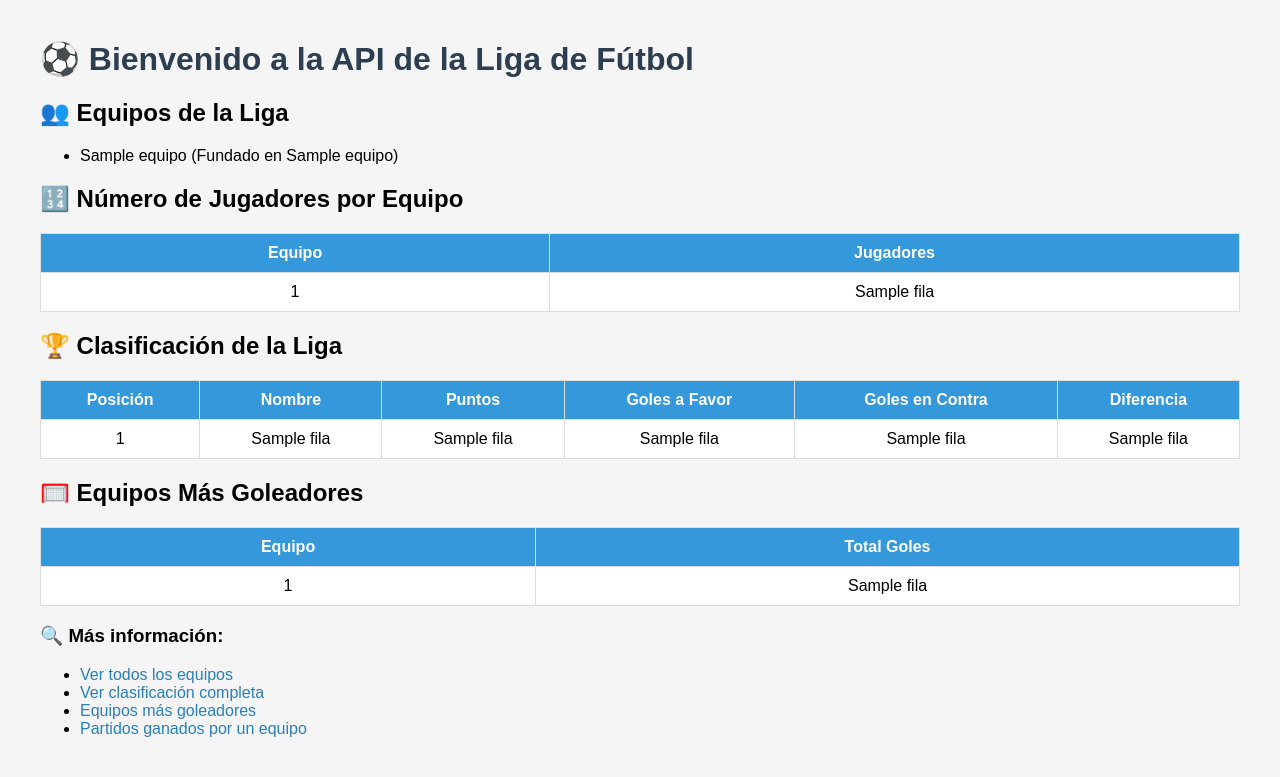
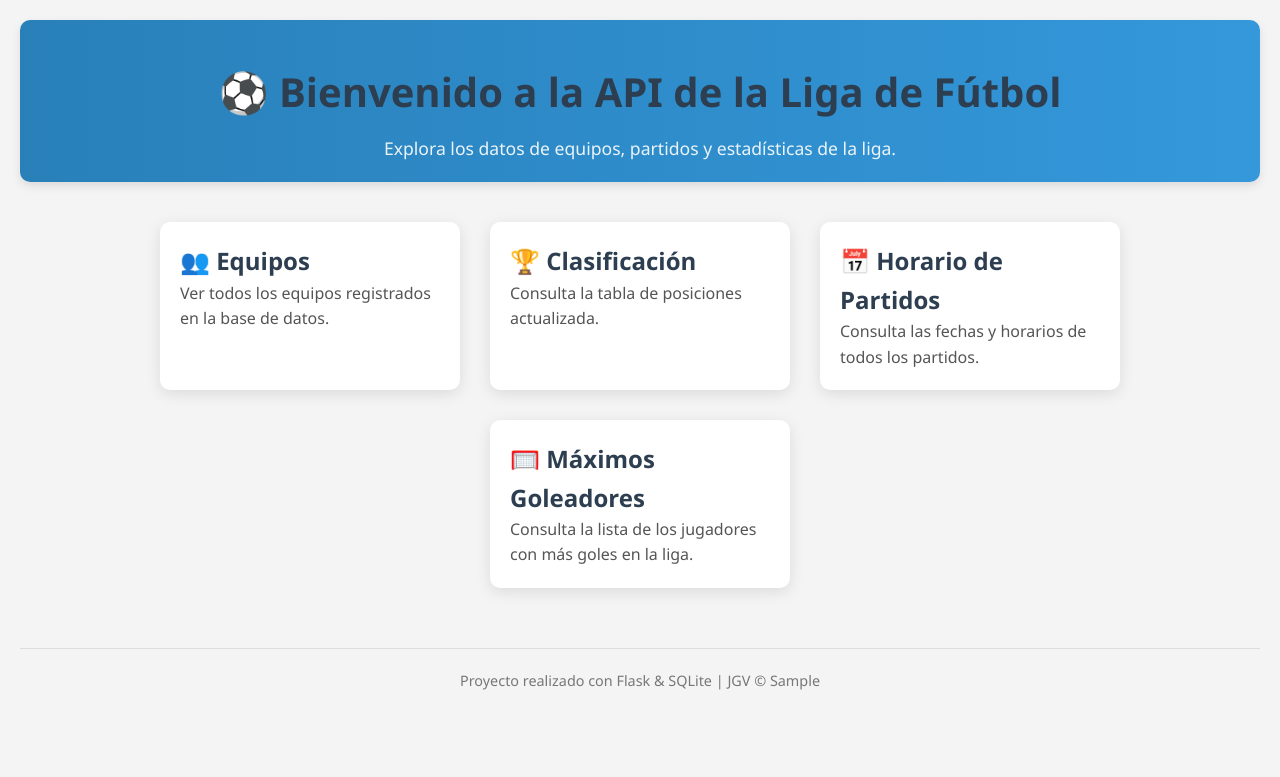
Before and after one commit to jaimegp03/FootballAPI, a Flask app: template src/templates/index.html in a window 1280 px wide. Shown: the top 777 px of the page. Run offline with Flask 3, Linux system fonts and the light colour scheme; the template is opened without the code that fills it: most values are stand-ins (such as "Sample title", 1, 10 or a date in 2020).

Commit message:
Actualizacion 5

```diff
--- a/src/main.py
+++ b/src/main.py
@@ -64,10 +64,17 @@ def indice_contenido():
 
 @application.route("/equipos")
 def obtener_equipos():
+    print("Consultando equipos...")
     equipos = conexion.execute_query("SELECT * FROM equipos")
-    return equipos
+    print("Resultados de la consulta:", equipos)
 
+    if equipos is None:
+        equipos = []
 
+    return render_template(
+        "equipos.html",
+        equipos=equipos
+    )
 
 @application.route("/equipos/<id>")
 def obtener_equipo(id):
@@ -78,27 +85,49 @@ def obtener_equipo(id):
 
 
 
-@application.route("/partidosGanadosEquipo/<equipo>")
-def consulta_partidos_ganados(equipo):
-    resultado = conexion.execute_query("""
-        SELECT COUNT(DISTINCT id)
-        FROM partidos
-        WHERE (equipo1 = ? AND golesEquipo1 > golesEquipo2)
-           OR (equipo2 = ? AND golesEquipo2 > golesEquipo1);
-    """, [equipo, equipo])
-    return jsonify({
-        "equipo": equipo,
-        "partidos_ganados": resultado[0][0] if resultado and len(resultado) > 0 else 0
-    })
+@application.route("/horario")
+def obtener_horario_partidos():
+    # Obtener todos los partidos ordenados por fecha
+    partidos = conexion.execute_query("""
+        SELECT p.id, e1.nombre AS equipo1, e2.nombre AS equipo2,
+               p.fecha, p.golesEquipo1, p.golesEquipo2
+        FROM partidos p
+        JOIN equipos e1 ON p.equipo1 = e1.id
+        JOIN equipos e2 ON p.equipo2 = e2.id
+        ORDER BY p.fecha ASC;
+    """)
+
+    if partidos is None:
+        partidos = []
+
+    return render_template("horario.html", partidos=partidos)
 
 
 
 @application.route("/clasificacion")
 def obtener_clasificacion():
+    # Obtener clasificación desde la base de datos
+    print("Ejecutando consulta de clasificación...")
     clasificacion = conexion.execute_query(consulta_clasificaciones)
-    return clasificacion
+    print("Datos obtenidos:", clasificacion)
 
-@application.route("/equiposmasgoleadores")
-def obtener_goleadores():
-    goleadores = conexion.execute_query(consulta_equipos_mas_goleadores)
-    return goleadores
+    if clasificacion is None:
+        clasificacion = []
+
+    return render_template("clasificacion.html", clasificacion=clasificacion)
+
+@application.route("/maximos-goleadores")
+def obtener_maximos_goleadores():
+    # Consulta para obtener los máximos goleadores
+    consulta = """
+        SELECT nombre, equipo, goles
+        FROM jugadores
+        ORDER BY goles DESC
+        LIMIT 20;
+    """
+    jugadores_goleadores = conexion.execute_query(consulta)
+
+    if jugadores_goleadores is None:
+        jugadores_goleadores = []
+
+    return render_template("goleadores.html", jugadores=jugadores_goleadores)
--- a/src/respuesta.json
+++ b/src/respuesta.json
@@ -1,10 +1,10 @@
 {
     "mensaje": "Bienvenido a la API de la Liga de F\u00fatbol",
     "rutas_disponibles": {
-      "/clasificacion": "Clasificaci\u00f3n de la liga",
+      "/clasificacion": "Clasificación de la liga",
       "/equipos": "Devuelve todos los equipos",
       "/equipos/<id>": "Devuelve los datos de un equipo espec\u00edfico",
-      "/equiposmasgoleadores": "Equipos m\u00e1s goleadores de la liga",
+      "/equiposmasgoleadores": "Equipos menos goleadores de la liga",
       "/partidosGanadosEquipo/<equipo>": "Cantidad de partidos ganados por un equipo"
     }
   }
--- a/src/static/style.css
+++ b/src/static/style.css
@@ -1,33 +1,222 @@
-/* static/style.css */
-body {
-    font-family: Arial, sans-serif;
-    margin: 40px;
-    background-color: #f5f5f5;
+/* Fuentes y reset básico */
+* {
+    box-sizing: border-box;
+    margin: 0;
+    padding: 0;
 }
 
-h1 {
+body {
+    font-family: 'Segoe UI', Tahoma, Geneva, Verdana, sans-serif;
+    background-color: #f4f4f4;
+    color: #333;
+    line-height: 1.6;
+    padding: 20px;
+}
+
+a {
+    text-decoration: none;
+    color: #2980b9;
+}
+
+h1, h2, h3 {
     color: #2c3e50;
 }
 
+header {
+    text-align: center;
+    padding: 40px 20px 20px;
+    background: linear-gradient(to right, #2980b9, #3498db);
+    color: white;
+    border-radius: 10px;
+    margin-bottom: 40px;
+    box-shadow: 0 4px 10px rgba(0, 0, 0, 0.1);
+}
+
+header h1 {
+    font-size: 2.5rem;
+    margin-bottom: 10px;
+}
+
+header p {
+    font-size: 1.1rem;
+    opacity: 0.9;
+}
+
+footer {
+    margin-top: 60px;
+    text-align: center;
+    font-size: 0.9rem;
+    color: #777;
+    border-top: 1px solid #ddd;
+    padding-top: 20px;
+}
+
+/* Landing Page - Index */
+.landing .tarjetas {
+    display: flex;
+    flex-wrap: wrap;
+    gap: 30px;
+    justify-content: center;
+}
+
+.tarjeta {
+    background-color: #ffffff;
+    border-radius: 10px;
+    box-shadow: 0 4px 15px rgba(0,0,0,0.1);
+    width: 300px;
+    padding: 20px;
+    text-decoration: none;
+    color: #333;
+    transition: transform 0.2s ease;
+}
+
+.tarjeta:hover {
+    transform: translateY(-5px);
+    background-color: #f9f9f9;
+}
+
+.tarjeta h2 {
+    color: #2c3e50;
+    font-size: 1.5rem;
+}
+
+.tarjeta p {
+    font-size: 1rem;
+    color: #555;
+}
+
+/* Tablas generales */
 table {
     width: 100%;
     border-collapse: collapse;
     margin-top: 20px;
     background-color: white;
+    box-shadow: 0 2px 8px rgba(0,0,0,0.1);
+    border-radius: 8px;
+    overflow: hidden;
 }
 
 th, td {
-    padding: 10px;
+    padding: 12px 15px;
     text-align: center;
-    border: 1px solid #ddd;
+    border-bottom: 1px solid #ddd;
 }
 
-th {
+thead th {
     background-color: #3498db;
     color: white;
+    font-weight: bold;
 }
 
-a {
-    color: #2980b9;
-    text-decoration: none;
+tr:nth-child(even) {
+    background-color: #ecf0f1;
 }
+
+tr:hover {
+    background-color: #f9f9f9;
+}
+
+/* Tarjetas genéricas */
+.tarjetas {
+    display: flex;
+    flex-wrap: wrap;
+    gap: 20px;
+    margin-top: 20px;
+}
+
+.tarjeta-equipo {
+    background-color: #ffffff;
+    border: 1px solid #ddd;
+    border-radius: 8px;
+    padding: 20px;
+    width: calc(33% - 15px); /* 3 por fila */
+    box-shadow: 0 2px 5px rgba(0,0,0,0.1);
+    transition: transform 0.2s ease;
+}
+
+.tarjeta-equipo:hover {
+    transform: scale(1.02);
+}
+
+.tarjeta-equipo h3 {
+    color: #2c3e50;
+}
+
+/* Formatos comunes */
+ul {
+    list-style: none;
+    padding-left: 0;
+}
+
+ul li {
+    padding: 5px 0;
+}
+
+nav {
+    margin-top: 20px;
+}
+
+nav ul {
+    display: flex;
+    flex-wrap: wrap;
+    gap: 10px;
+}
+
+nav li {
+    list-style: none;
+}
+
+nav a {
+    background-color: #3498db;
+    color: white;
+    padding: 10px 15px;
+    border-radius: 5px;
+    font-size: 0.9rem;
+    transition: background-color 0.3s;
+}
+
+nav a:hover {
+    background-color: #2980b9;
+}
+
+/* Responsive */
+@media (max-width: 768px) {
+    .tarjetas {
+        flex-direction: column;
+        align-items: center;
+    }
+
+    .tarjeta-equipo {
+        width: 100%;
+    }
+}
+
+td.fecha {
+    white-space: nowrap;
+    font-size: 0.9rem;
+    color: #666;
+}
+
+.tabla-goleadores {
+    width: 100%;
+    border-collapse: collapse;
+    margin-top: 20px;
+    background-color: white;
+    box-shadow: 0 2px 8px rgba(0,0,0,0.1);
+}
+
+.tabla-goleadores th, .tabla-goleadores td {
+    padding: 12px 15px;
+    text-align: center;
+    border-bottom: 1px solid #ddd;
+}
+
+.tabla-goleadores thead th {
+    background-color: #e67e22;
+    color: white;
+    font-weight: bold;
+}
+
+.tabla-goleadores tbody tr:hover {
+    background-color: #fefae0;
+}
--- a/src/templates/index.html
+++ b/src/templates/index.html
@@ -1,125 +1,50 @@
+<!-- templates/index.html -->
 <!DOCTYPE html>
 <html lang="es">
 <head>
     <meta charset="UTF-8">
-    <title>Liga de Fútbol</title>
+    <title>Liga de Fútbol - Inicio</title>
     <link rel="stylesheet" href="{{ url_for('static', filename='style.css') }}">
+    <meta name="viewport" content="width=device-width, initial-scale=1.0">
 </head>
 <body>
 
-    <header>
-        <h1>⚽ Bienvenido a la API de la Liga de Fútbol</h1>
-    </header>
+<header>
+    <h1>⚽ Bienvenido a la API de la Liga de Fútbol</h1>
+    <p>Explora los datos de equipos, partidos y estadísticas de la liga.</p>
+</header>
 
-    <main>
-        <!-- Equipos -->
-        <section>
-            <h2>👥 Equipos de la Liga</h2>
-            {% if equipos %}
-                <ul>
-                    {% for equipo in equipos %}
-                        <li>{{ equipo[1] }} (Fundado en {{ equipo[2] }})</li>
-                    {% endfor %}
-                </ul>
-            {% else %}
-                <p>No hay equipos disponibles.</p>
-            {% endif %}
-        </section>
+<main class="landing">
+    <div class="tarjetas">
+        <!-- Tarjeta: Equipos -->
+        <a href="{{ url_for('obtener_equipos') }}" class="tarjeta">
+            <h2>👥 Equipos</h2>
+            <p>Ver todos los equipos registrados en la base de datos.</p>
+        </a>
 
-        <!-- Jugadores por equipo -->
-        <section>
-            <h2>🔢 Número de Jugadores por Equipo</h2>
-            {% if jugadores_por_equipo %}
-                <table border="1">
-                    <thead>
-                        <tr>
-                            <th>Equipo</th>
-                            <th>Jugadores</th>
-                        </tr>
-                    </thead>
-                    <tbody>
-                        {% for fila in jugadores_por_equipo %}
-                            <tr>
-                                <td>{{ fila[0] }}</td>
-                                <td>{{ fila[1] }}</td>
-                            </tr>
-                        {% endfor %}
-                    </tbody>
-                </table>
-            {% else %}
-                <p>No hay datos disponibles.</p>
-            {% endif %}
-        </section>
+        <!-- Tarjeta: Clasificación -->
+        <a href="{{ url_for('obtener_clasificacion') }}" class="tarjeta">
+            <h2>🏆 Clasificación</h2>
+            <p>Consulta la tabla de posiciones actualizada.</p>
+        </a>
 
-        <!-- Clasificación -->
-        <section>
-            <h2>🏆 Clasificación de la Liga</h2>
-            {% if clasificacion %}
-                <table border="1">
-                    <thead>
-                        <tr>
-                            <th>Posición</th>
-                            <th>Nombre</th>
-                            <th>Puntos</th>
-                            <th>Goles a Favor</th>
-                            <th>Goles en Contra</th>
-                            <th>Diferencia</th>
-                        </tr>
-                    </thead>
-                    <tbody>
-                        {% for fila in clasificacion %}
-                            <tr>
-                                <td>{{ fila[0] }}</td>
-                                <td>{{ fila[1] }}</td>
-                                <td>{{ fila[2] }}</td>
-                                <td>{{ fila[3] }}</td>
-                                <td>{{ fila[4] }}</td>
-                                <td>{{ fila[5] }}</td>
-                            </tr>
-                        {% endfor %}
-                    </tbody>
-                </table>
-            {% else %}
-                <p>No hay datos de clasificación disponibles.</p>
-            {% endif %}
-        </section>
+        <!-- Tarjeta: Horario de partidos -->
+        <a href="{{ url_for('obtener_horario_partidos') }}" class="tarjeta">
+            <h2>📅 Horario de Partidos</h2>
+            <p>Consulta las fechas y horarios de todos los partidos.</p>
+        </a>
 
-        <!-- Goleadores -->
-        <section>
-            <h2>🥅 Equipos Más Goleadores</h2>
-            {% if goleadores %}
-                <table border="1">
-                    <thead>
-                        <tr>
-                            <th>Equipo</th>
-                            <th>Total Goles</th>
-                        </tr>
-                    </thead>
-                    <tbody>
-                        {% for fila in goleadores %}
-                            <tr>
-                                <td>{{ fila[0] }}</td>
-                                <td>{{ fila[1] }}</td>
-                            </tr>
-                        {% endfor %}
-                    </tbody>
-                </table>
-            {% else %}
-                <p>No hay datos disponibles.</p>
-            {% endif %}
-        </section>
+        <!-- Tarjeta: Equipos Goleadores -->
+        <a href="{{ url_for('obtener_maximos_goleadores') }}" class="tarjeta">
+            <h2>🥅 Máximos Goleadores</h2>
+            <p>Consulta la lista de los jugadores con más goles en la liga.</p>
+        </a>
+    </div>
+</main>
 
-        <!-- Enlaces a otras páginas -->
-        <nav>
-            <h3>🔍 Más información:</h3>
-            <ul>
-                <li><a href="{{ url_for('obtener_equipos') }}">Ver todos los equipos</a></li>
-                <li><a href="{{ url_for('obtener_clasificacion') }}">Ver clasificación completa</a></li>
-                <li><a href="{{ url_for('obtener_goleadores') }}">Equipos más goleadores</a></li>
-                <li><a href="{{ url_for('consulta_partidos_ganados', equipo=2) }}">Partidos ganados por un equipo</a></li>
-            </ul>
-        </nav>
-    </main>
+<footer>
+    <p>Proyecto realizado con Flask & SQLite | JGV &copy; {{ año_actual }}</p>
+</footer>
 
 </body>
 </html>
```
Also changed, not shown: database/Install.sql (+14 -13 lines), src/templates/clasificacion.html (added, +48 -0 lines), src/templates/equipos.html (added, +33 -0 lines), src/templates/goleadores.html (added, +44 -0 lines), src/templates/horario.html (added, +56 -0 lines).
